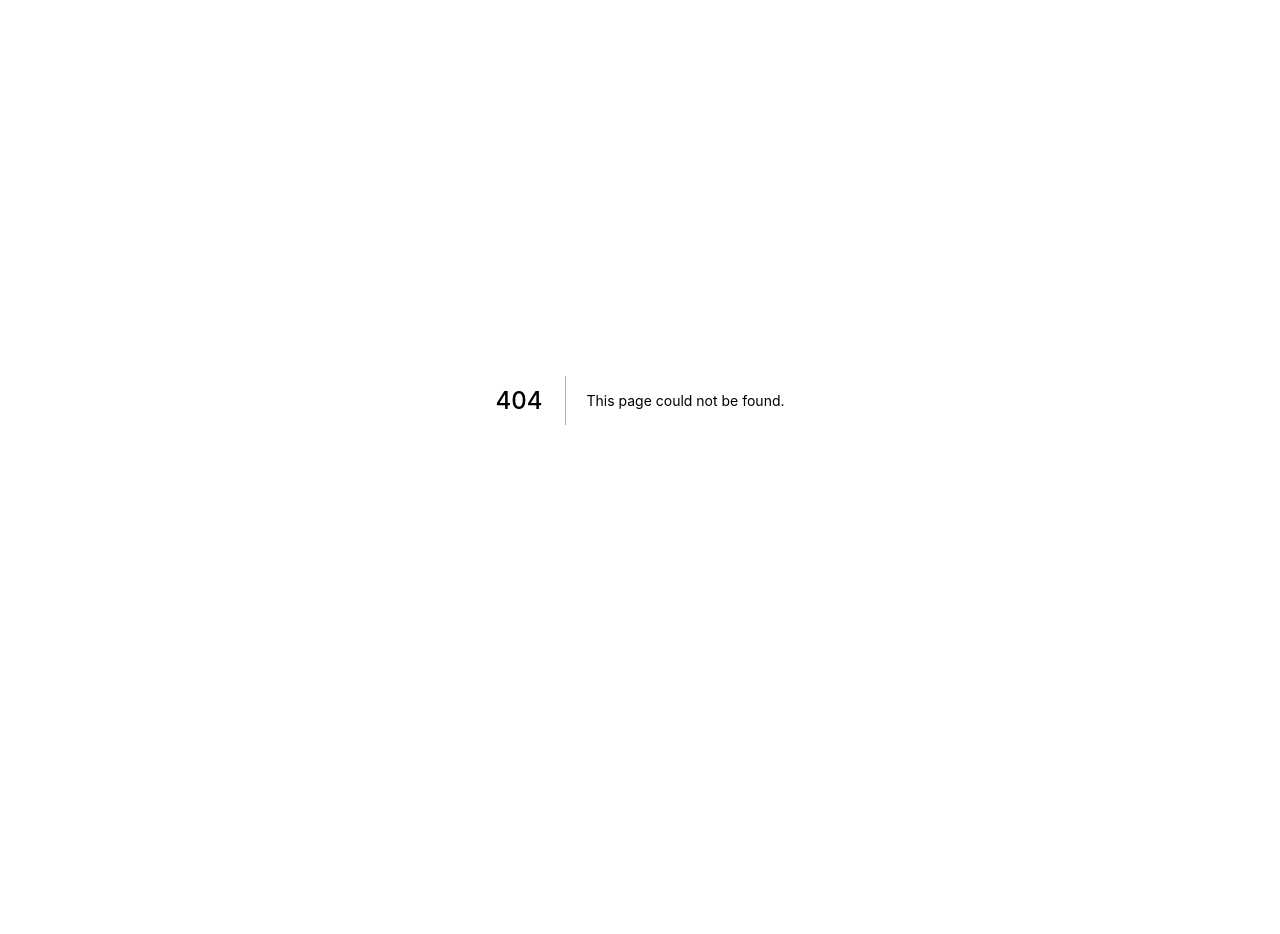
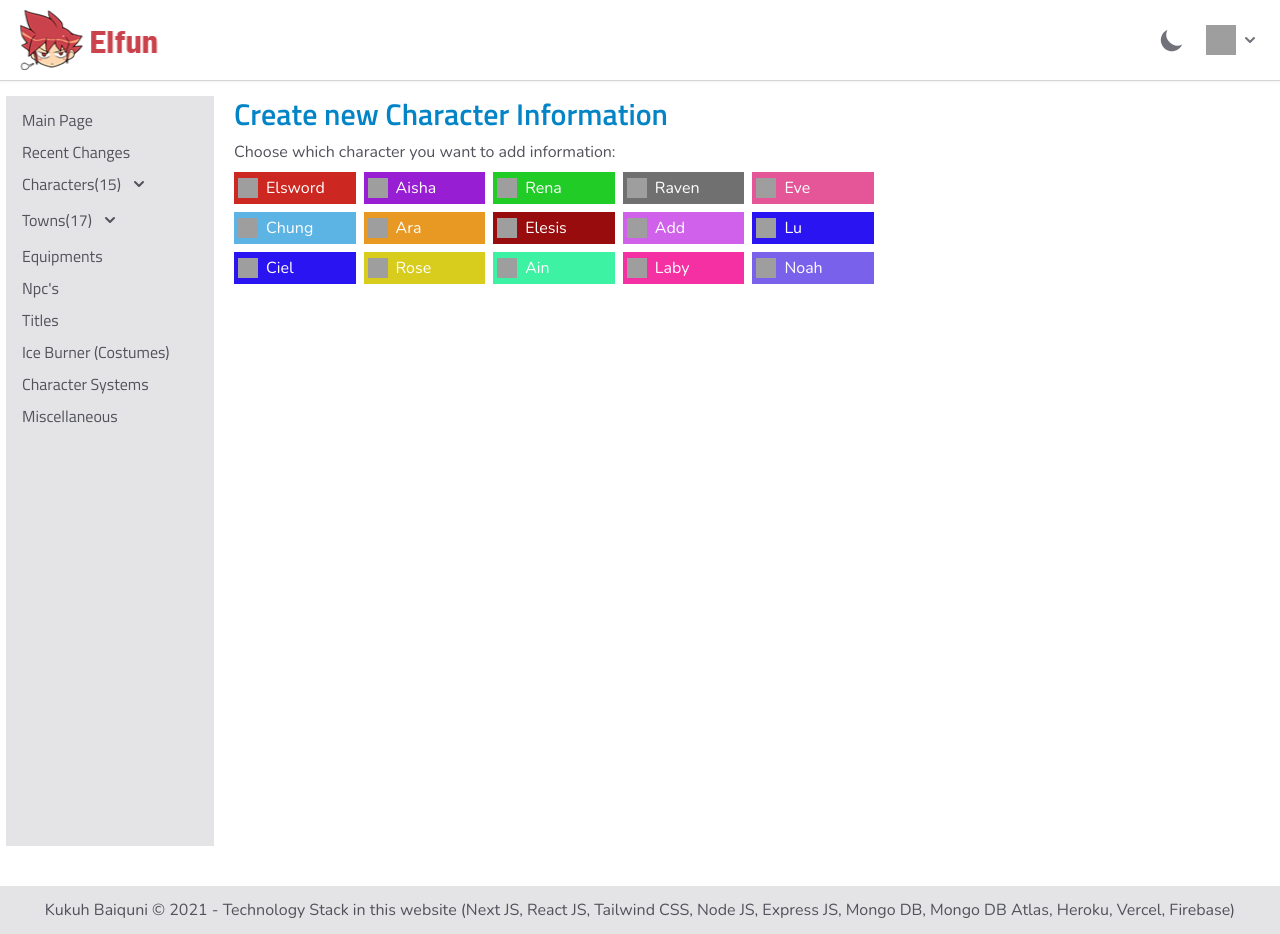
Before and after one commit to kukuhBaiquni/elfun, a Next.js app: page /contribution/character in a window 1280 px wide. Before the commit this address had no page. Before the commit the page ends 800 px from the top, so only its background shows below. Built offline with nearby package versions, Linux system fonts and the light colour scheme; grey boxes are pictures that could not be loaded.

Commit message:
add loader image

```diff
--- a/src/components/home-static/related-articles.jsx
+++ b/src/components/home-static/related-articles.jsx
@@ -1,5 +1,6 @@
 import Link from 'next/link'
 import Image from 'next/image'
+import loader from 'components/loader'
 
 const articles = [{
   title: 'Elsword World',
@@ -32,9 +33,10 @@ export default function RelatedArticles() {
             <div className='w-full h-full bg-black absolute z-10 top-0 left-0 opacity-0 group-hover:opacity-90 transition-all duration-300' />
             <Image
               alt='Elsword World'
+              blurDataURL={loader('100%', '100%')}
               className='object-cover w-full h-full'
               layout='fill'
-              loading='eager'
+              placeholder='blur'
               src={item.img}
             />
             <div className='mx-auto flex items-center justify-center flex-col absolute top-1/2 left-1/2 transform -translate-x-1/2 translate-y-[-30%] opacity-0 group-hover:translate-y-[-55%] group-hover:opacity-100 z-10 transition-all duration-300'>
--- a/src/components/side-bar/characters.jsx
+++ b/src/components/side-bar/characters.jsx
@@ -18,7 +18,6 @@ function Characters({ data }) {
                 alt={item.name}
                 className='object-cover'
                 height={20}
-                loading='eager'
                 src={item.img}
                 width={20}
               />
--- /dev/null
+++ b/src/pages/contribution/character.jsx
@@ -0,0 +1,37 @@
+import { Fragment } from 'react'
+import Head from 'next/head'
+import Image from 'next/image'
+import Layout from 'layouts'
+import characters from 'components/side-bar/character-data'
+
+export default function Character() {
+  return (
+    <Fragment>
+      <Head>
+        <title>Elfun - Contributor</title>
+        <meta content='Contribution guide for filling submission article form' name='description' />
+        <meta content='Elfun Contribution Guide, Contribution Elfun, Elfun' name='keywords' />
+      </Head>
+      <main className='text-gray-600 dark:text-gray-400 px-2'>
+        <h2 className='text-3xl font-semibold dark:text-sky-400 text-sky-600 font-titillium'>Create new Character Information</h2>
+        <p className='my-2'>
+          Choose which character you want to add information:
+        </p>
+        <div className='grid grid-cols-3 sm:grid-cols-5 gap-2 max-w-screen-sm'>
+          {characters.map((item) => (
+            <button className={`p-1 ${item.bgColor} flex items-center hover:opacity-70`} key={item.name} type='button'>
+              <Image alt={item.name} height={20} src={item.img} width={20} />
+              <span className='text-white ml-2'>{item.name}</span>
+            </button>
+          ))}
+        </div>
+      </main>
+    </Fragment>
+  )
+}
+
+Character.getLayout = (page) => (
+  <Layout>
+    {page}
+  </Layout>
+)
```
Also changed, not shown: src/components/loader/index.jsx (added, +21 -0 lines).
